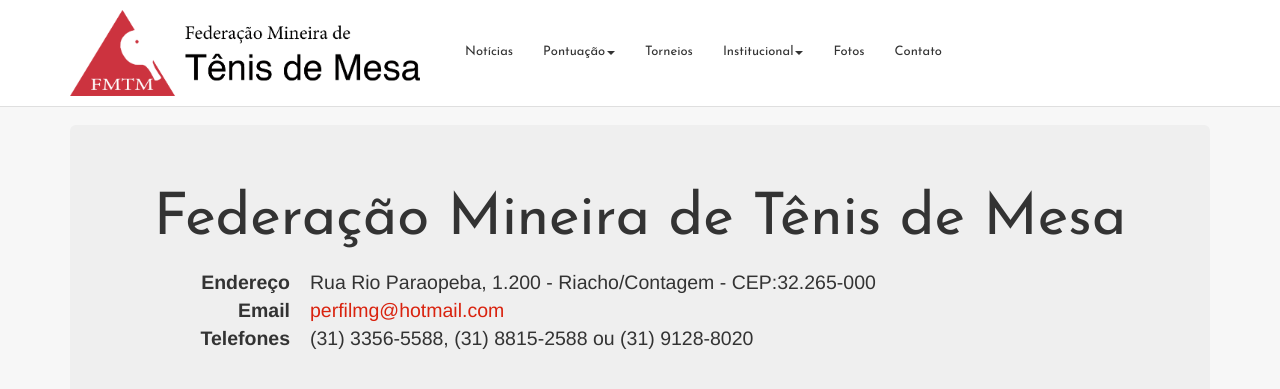
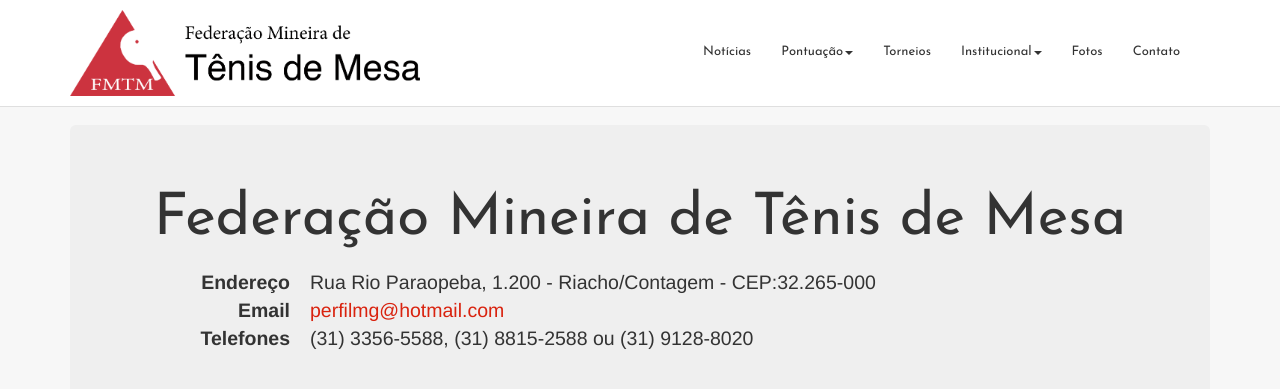
Before and after one commit to thiagokimo/fmtm, a Jekyll site: the page built from contato.html, in a window 1280 px wide. Shown: the top 389 px of the page. Built offline with Jekyll 4.4.1, drawn with Linux system fonts in a browser that asks for light colours; Markdown is read by kramdown in place of the engine named in the settings.

Commit message:
moving the nav options to the right

```diff
--- a/css/main.css
+++ b/css/main.css
@@ -6,5 +6,6 @@
 }
 
 .navbar-nav {
-  margin: 30px;
+  float: right;
+  margin: 30px 0 30px 30px;
 }
```
